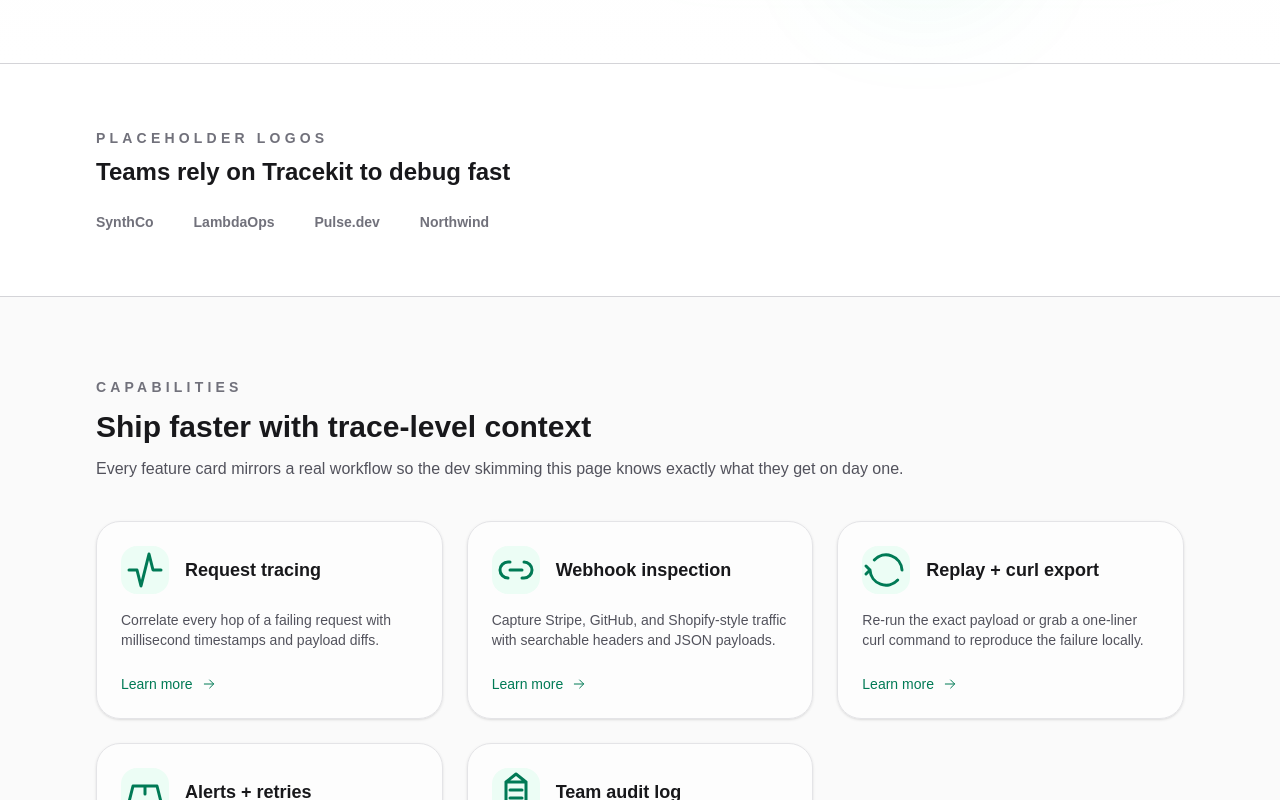
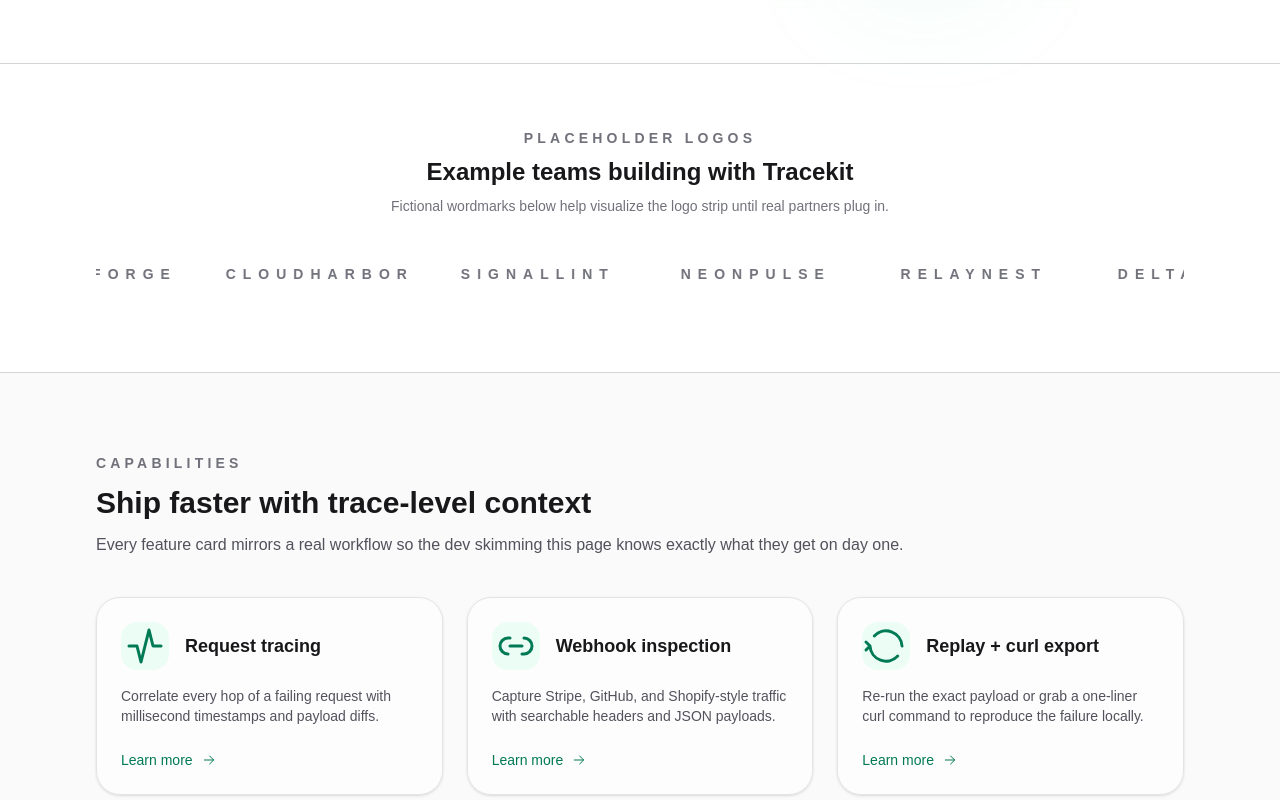
Before and after one commit to Ali-Topal/Tracekit, a Next.js app: page / in a window 1280 px wide. Shown: the part 740-1540 px from the top of the page. Built offline with nearby package versions, Linux system fonts and the light colour scheme.

Commit message:
feat: add placeholder social proof logo strip

```diff
--- a/src/components/sections/HeaderSection.tsx
+++ b/src/components/sections/HeaderSection.tsx
@@ -67,7 +67,7 @@ export function HeaderSection() {
       className={cn(
         "sticky top-0 z-50 border-b border-zinc-300 transition-colors duration-300",
         isScrolled
-          ? "bg-white/10 backdrop-blur-md shadow-[0_10px_25px_rgba(15,23,42,0.08)]"
+          ? "bg-white/50 backdrop-blur-md shadow-[0_10px_25px_rgba(15,23,42,0.08)]"
           : "bg-white"
       )}
       id="top"
--- a/src/components/sections/PricingSection.tsx
+++ b/src/components/sections/PricingSection.tsx
@@ -37,7 +37,7 @@ export function PricingSection() {
               </div>
               <p className="mt-4 text-4xl font-semibold">{tier.price}</p>
               <p className="text-sm text-zinc-600">{tier.tagline}</p>
-              <ul className="mt-6 space-y-3 text-sm text-zinc-700">
+              <ul className="mt-6 flex flex-1 flex-col space-y-3 text-sm text-zinc-700">
                 {tier.bullets.map((bullet) => (
                   <li key={bullet} className="flex items-start gap-2">
                     <span className="mt-1 h-1.5 w-1.5 rounded-full bg-emerald-500" />
--- a/src/components/sections/SocialProofSection.tsx
+++ b/src/components/sections/SocialProofSection.tsx
@@ -1,6 +1,9 @@
+ "use client";
+
 import { Container } from "@/components/ui/container";
+import { SOCIAL_PROOF_LOGOS } from "@/content/site";
 
-const PLACEHOLDER_LOGOS = ["SynthCo", "LambdaOps", "Pulse.dev", "Northwind"];
+const marqueeLogos = [...SOCIAL_PROOF_LOGOS, ...SOCIAL_PROOF_LOGOS];
 
 export function SocialProofSection() {
   return (
@@ -9,18 +12,43 @@ export function SocialProofSection() {
       className="border-b border-zinc-300 bg-white py-16 text-zinc-900"
     >
       <Container className="space-y-6">
-        <div className="space-y-2">
+        <div className="space-y-2 text-center">
           <p className="text-sm font-semibold uppercase tracking-[0.3em] text-zinc-500">
             Placeholder logos
           </p>
-          <h2 className="text-2xl font-semibold">Teams rely on Tracekit to debug fast</h2>
+          <h2 className="text-2xl font-semibold">Example teams building with Tracekit</h2>
+          <p className="text-sm text-zinc-500">
+            Fictional wordmarks below help visualize the logo strip until real partners plug in.
+          </p>
         </div>
-        <div className="flex flex-wrap items-center gap-x-10 gap-y-4 text-sm font-semibold text-zinc-500">
-          {PLACEHOLDER_LOGOS.map((label) => (
-            <span key={label}>{label}</span>
-          ))}
+        <div className="relative overflow-hidden">
+          <div className="flex min-w-full items-center gap-12 py-6 text-sm font-semibold uppercase tracking-[0.5em] text-zinc-400 will-change-transform animate-marquee">
+            {marqueeLogos.map((logo, index) => (
+              <span
+                key={`${logo.name}-${index}`}
+                className="flex min-w-[170px] items-center justify-center text-zinc-500"
+                aria-hidden={index >= SOCIAL_PROOF_LOGOS.length}
+              >
+                <span className="sr-only">{logo.name}</span>
+                <span aria-hidden="true">{logo.name}</span>
+              </span>
+            ))}
+          </div>
         </div>
       </Container>
+      <style jsx>{`
+        .animate-marquee {
+          animation: marquee 45s linear infinite;
+        }
+        @keyframes marquee {
+          0% {
+            transform: translateX(0);
+          }
+          100% {
+            transform: translateX(-50%);
+          }
+        }
+      `}</style>
     </section>
   );
 }
--- a/src/content/site.ts
+++ b/src/content/site.ts
@@ -25,6 +25,11 @@ type PricingTier = {
 type FaqItem = {
   question: string;
   answer: string;
+};
+
+type SocialProofLogo = {
+  name: string;
+  wordmark: "text" | "svg";
 };
 
 export const NAV_ITEMS: Readonly<NavItem[]> = [
@@ -163,3 +168,15 @@ export const CODE_SNIPPET = `curl -X POST https://api.tracekit.dev/v1/events \\
       "currency": "usd"
     }
   }'` as const;
+
+// Fictional placeholder companies for demo purposes only.
+export const SOCIAL_PROOF_LOGOS: Readonly<SocialProofLogo[]> = [
+  { name: "Byteforge", wordmark: "text" },
+  { name: "CloudHarbor", wordmark: "text" },
+  { name: "SignalLint", wordmark: "text" },
+  { name: "NeonPulse", wordmark: "text" },
+  { name: "RelayNest", wordmark: "text" },
+  { name: "DeltaMesh", wordmark: "text" },
+  { name: "StackBeacon", wordmark: "text" },
+  { name: "OrbitOps", wordmark: "text" },
+] as const;
```
